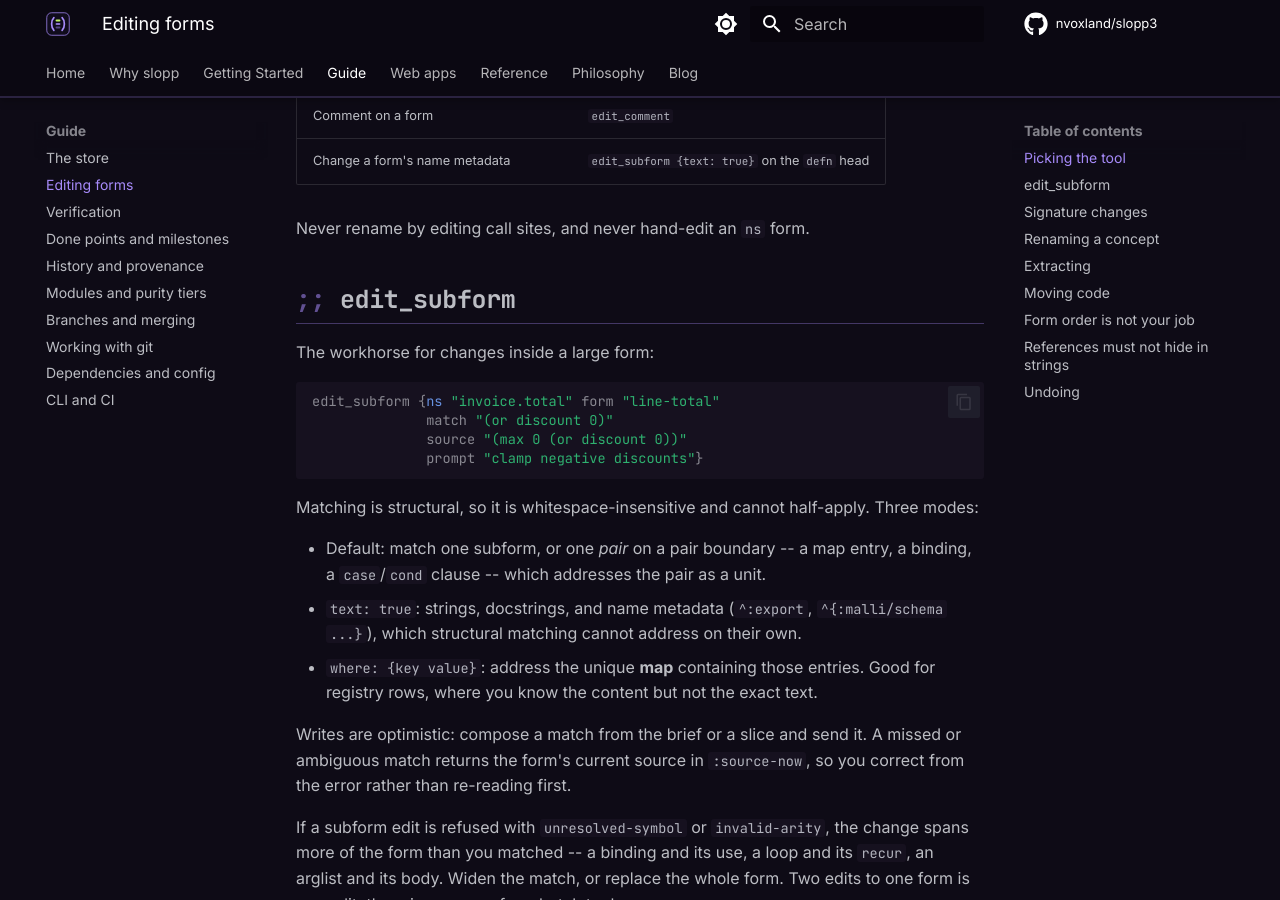
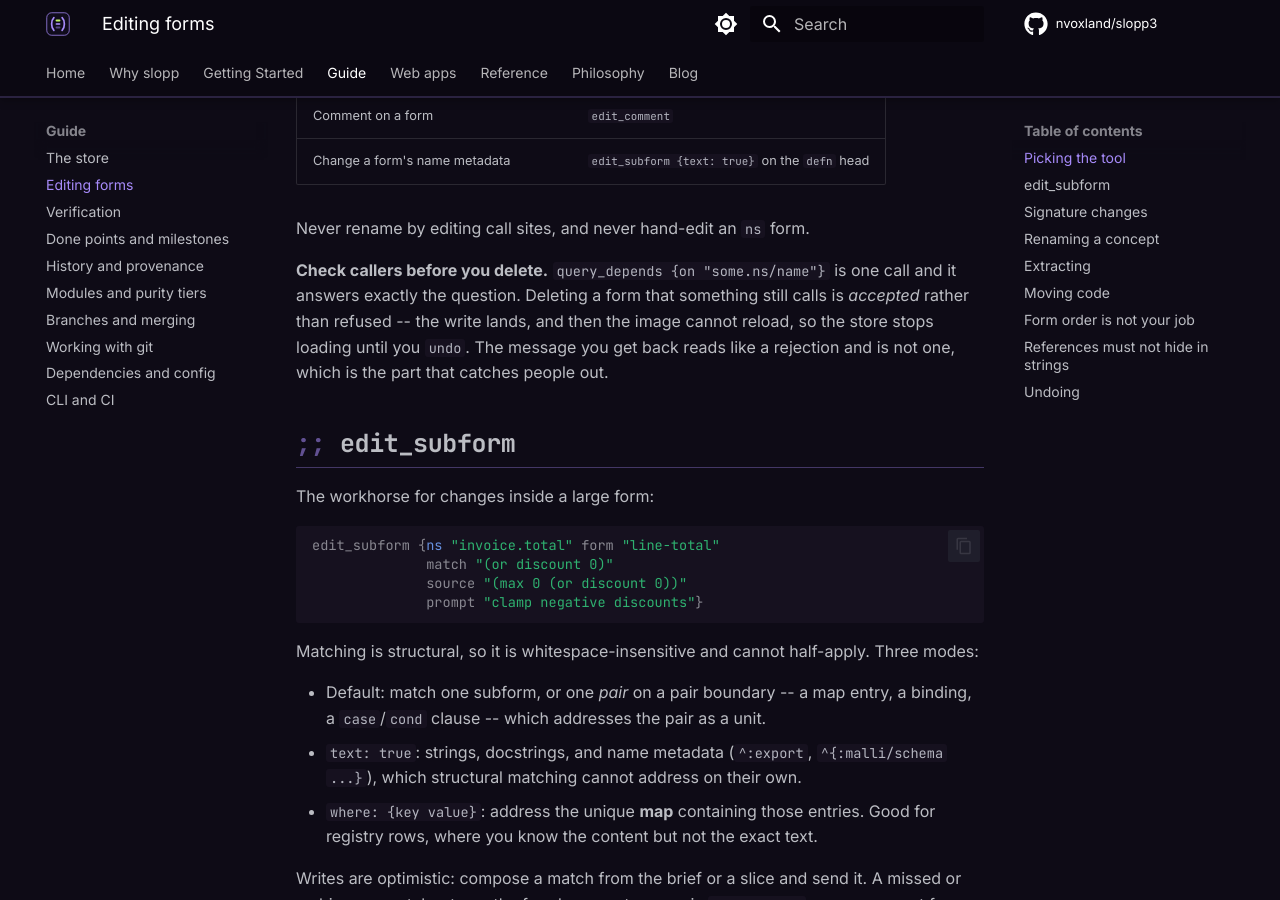
Before and after one commit to nvoxland/slopp3, an MkDocs documentation site: the page built from docs/guide/editing.md, in a window 1280 px wide and 900 px high, scrolled down 903 px. Built offline with MkDocs 1.6.1 and Material for MkDocs 9.7.7, drawn with Linux system fonts in a browser that asks for light colours; comment, search, counter and statistics services are not loaded.

Commit message:
Record what the split settled, and teach the delete that does not refuse
D-ui-hub part 5 closes the two items part 4 left open. Layout is the
consumer's business: /api/modules ships modules, layers and cycles, and
slopp-ui lays out its own diagram. slopp.ui is renamed slopp.review,
because a module that serves no UI should not claim to.

The contract endpoint stays per-app, settled rather than deferred again.
Part 3 wanted the cost measured against a second publisher; slopp-ui
turned out to be a pure consumer, so the sample is still one, and a
framework-reserved perform-ctx convention built on that is the guess the
deferral existed to avoid.

Separately: edit_delete_form ACCEPTS a delete whose form still has a
caller, and the store then boots nowhere. The answer reads like a
refusal and is not one. query_depends {on "ns/name"} is one call and
answers exactly that, so the skill and the editing guide now say to make
it first -- including that undo only reaches your own writes, which is
what left the worst of these unrecoverable.

```diff
--- a/docs/guide/editing.md
+++ b/docs/guide/editing.md
@@ -25,6 +25,13 @@ brief.
 | Change a form's name metadata | `edit_subform {text: true}` on the `defn` head |
 
 Never rename by editing call sites, and never hand-edit an `ns` form.
+
+**Check callers before you delete.** `query_depends {on "some.ns/name"}` is one
+call and it answers exactly the question. Deleting a form that something still
+calls is *accepted* rather than refused -- the write lands, and then the image
+cannot reload, so the store stops loading until you `undo`. The message you get
+back reads like a rejection and is not one, which is the part that catches
+people out.
 
 ## edit_subform
 
```
Also changed, not shown: .context/decisions.md (+46 -9 lines), docs/reference/tools.md (+1 -1 lines), plugins/slopp/skills/slopp/SKILL.md (+1 -1 lines).
